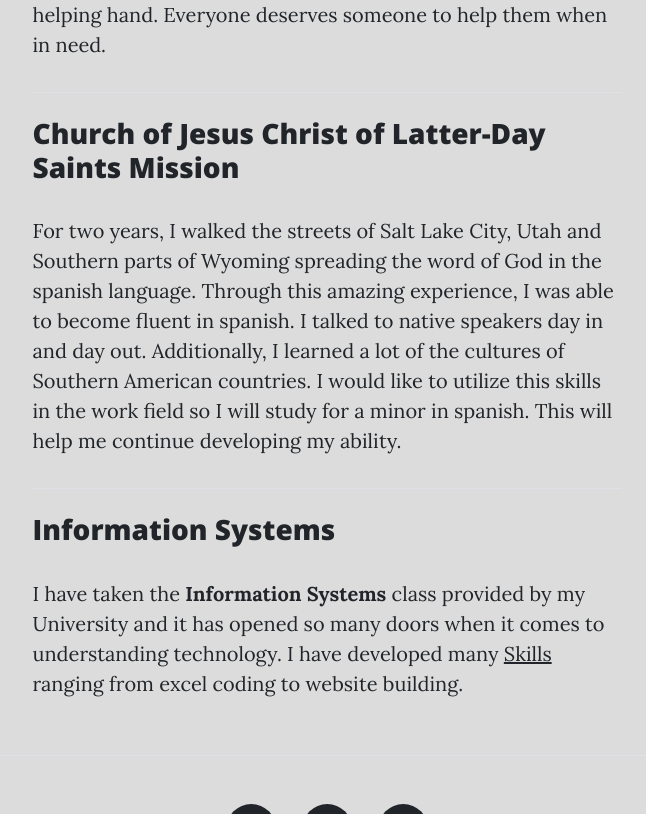
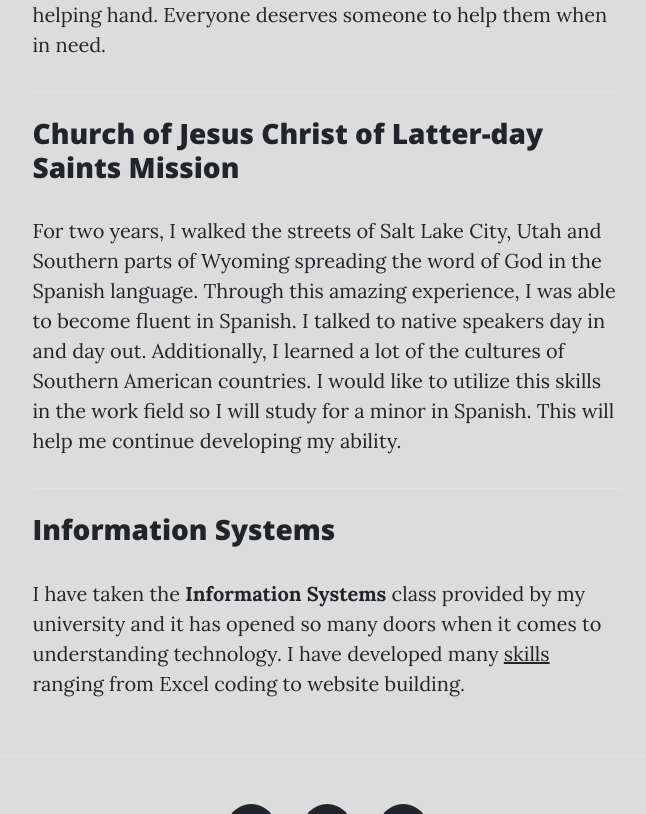
Before and after one commit to DrewSchneider11/WebDev3, a plain HTML site: page experience.html in a window 1280 px wide. Shown: the part 886-1700 px from the top of the page, without its empty margins (313-959 px from the left). Drawn offline with nearby package versions, Linux system fonts and the light colour scheme.

Commit message:
Add files via upload

```diff
--- a/experience.html
+++ b/experience.html
@@ -57,15 +57,15 @@
                     <div class="col-md-10 col-lg-8 col-xl-7">
                         <h3><strong>Shadow Warrior Foundation</strong></h3>
                         <p>During my time in High-School, I participated in an organization called the <span><strong>Shadow Warrior Foundation.</strong></span> In this foundation, we would go around the local city and find ex-military (veterans) who have become homeless over the years. Once located, we would provide them with basic necessities like food, water, blankets, and even clothes.
-                        Seeing our countries heros in this condition taught me that everyone needs help. The organization opened my eyes to the need of a helping hand. Everyone deserves someone to help them when in need.</p>
+                        Seeing our country's heroes in this condition taught me that everyone needs help. The organization opened my eyes to the need of a helping hand. Everyone deserves someone to help them when in need.</p>
                         <hr class="my-4" />
-                        <h3><strong>Church of Jesus Christ of Latter-Day Saints Mission</strong></h3>
-                        <p>For two years, I walked the streets of Salt Lake City, Utah and Southern parts of Wyoming spreading the word of God in the spanish language.
-                         Through this amazing experience, I was able to become fluent in spanish. I talked to native speakers day in and day out.
-                         Additionally, I learned a lot of the cultures of Southern American countries. I would like to utilize this skills in the work field so I will study for a minor in spanish. This will help me continue developing my ability.</p>
+                        <h3><strong>Church of Jesus Christ of Latter-day Saints Mission</strong></h3>
+                        <p>For two years, I walked the streets of Salt Lake City, Utah and Southern parts of Wyoming spreading the word of God in the Spanish language.
+                         Through this amazing experience, I was able to become fluent in Spanish. I talked to native speakers day in and day out.
+                         Additionally, I learned a lot of the cultures of Southern American countries. I would like to utilize this skills in the work field so I will study for a minor in Spanish. This will help me continue developing my ability.</p>
                         <hr class="my-4" />
                         <h3><strong>Information Systems</strong></h3>
-                        <p>I have taken the <strong>Information Systems</strong> class provided by my University and it has opened so many doors when it comes to understanding technology. I have developed many <a href="skills.html" title="Click here to see the skills I learned.">Skills</a> ranging from excel coding to website building.</p>
+                        <p>I have taken the <strong>Information Systems</strong> class provided by my university and it has opened so many doors when it comes to understanding technology. I have developed many <a href="skills.html" title="Click here to see the skills I learned.">skills</a> ranging from Excel coding to website building.</p>
                 </div>
             </div>
         </main>
```
